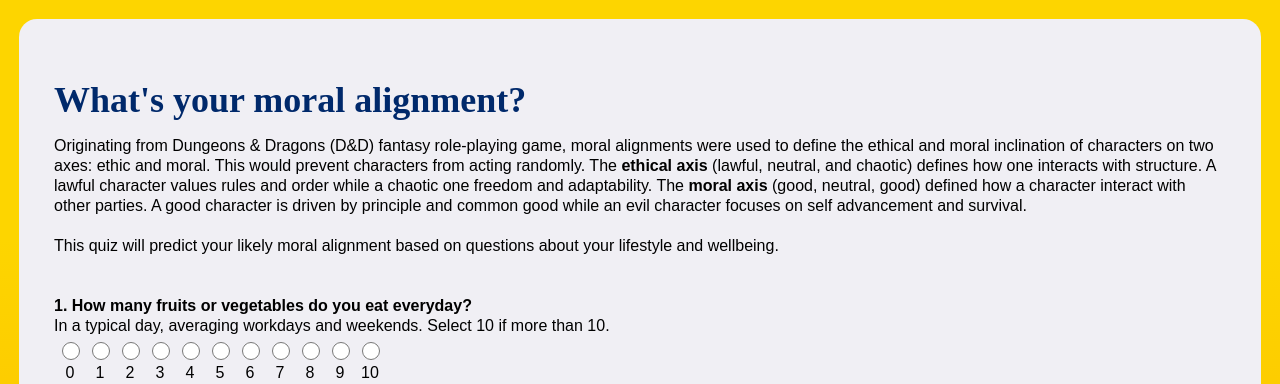
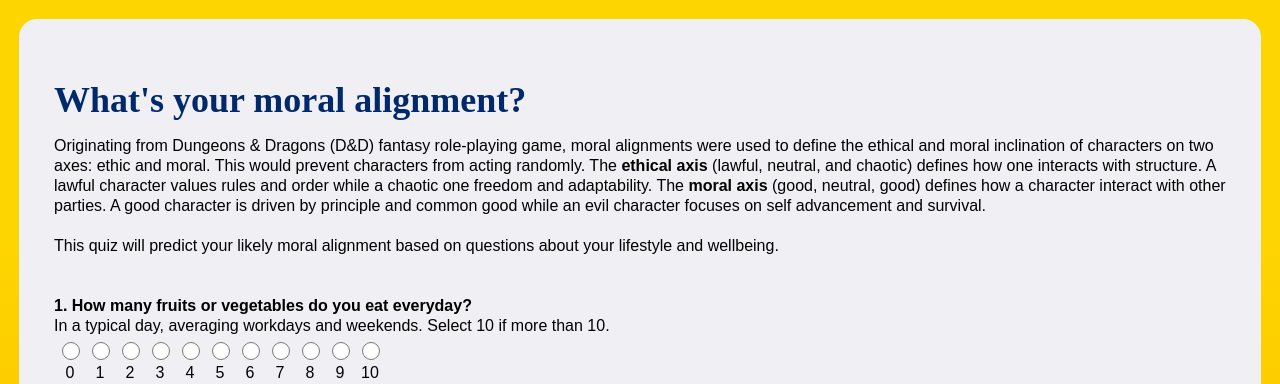
Before and after one commit to hancee/moral_alignment_quiz, a Flask app: page / in a window 1280 px wide. Shown: the top 384 px of the page. Run offline with Flask 2, Linux system fonts and the light colour scheme.

Commit message:
Update home.html

```diff
--- a/templates/home.html
+++ b/templates/home.html
@@ -58,7 +58,7 @@ input[type='radio'] {
         <div style='background-color: transparent; padding: 24px'>
         <body>
             <h1> What's your moral alignment? </h1>
-            Originating from Dungeons & Dragons (D&D) fantasy role-playing game, moral alignments were used to define the ethical and moral inclination of characters on two axes: ethic and moral. This would prevent characters from acting randomly. The <b>ethical axis</b> (lawful, neutral, and chaotic) defines how one interacts with structure. A lawful character values rules and order while a chaotic one freedom and adaptability. The <b>moral axis</b> (good, neutral, good) defined how a character interact with other parties. A good character is driven by principle and common good while an evil character focuses on self advancement and survival.<br><br>
+            Originating from Dungeons & Dragons (D&D) fantasy role-playing game, moral alignments were used to define the ethical and moral inclination of characters on two axes: ethic and moral. This would prevent characters from acting randomly. The <b>ethical axis</b> (lawful, neutral, and chaotic) defines how one interacts with structure. A lawful character values rules and order while a chaotic one freedom and adaptability. The <b>moral axis</b> (good, neutral, good) defines how a character interact with other parties. A good character is driven by principle and common good while an evil character focuses on self advancement and survival.<br><br>
             This quiz will predict your likely moral alignment based on questions about your lifestyle and wellbeing.
             <br><br><br>
             <form method='POST', action='{{url_for('home')}}'>
@@ -523,7 +523,7 @@ input[type='radio'] {
             <br>
 
             <h2>Say hi!</h2>
-            <tr><p>I'm Hancee, a Data Scientist working primarily on Behavior/Performance Profiling, Natural Language Processing (NLP), and Knowledge Mining. This project was inspired by the content I spend countless hours on on Reddit. Might as well build something out of it ¯\_(ツ)_/¯</p></tr><br><br>
+            <tr><p>I'm Hancee, a Data Scientist working primarily on Behavior/Performance Profiling, Natural Language Processing (NLP), and Knowledge Mining. This project was inspired by the content I spend countless hours on on Reddit. Might as well build something out of it ¯\_(ツ)_/¯</p></tr><br>
             <tr>
                 <td><a href='https://www.linkedin.com/in/hanceely/'>
                     <img style='float: left;' <img src='..\static\linkedin.png' alt='linkedin' width='28'/>
```
